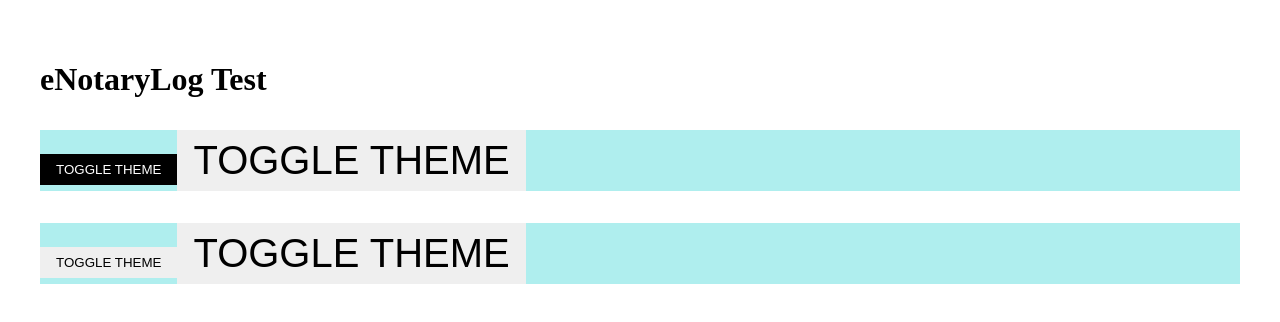
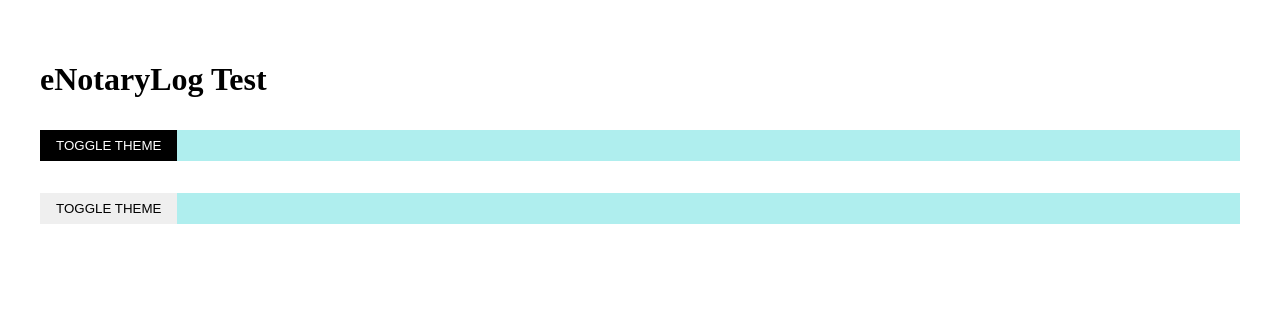
Before and after one commit to jameshood118/react-theme-toggle, a React (Create React App) app: page / in a window 1280 px wide. Shown: the top 322 px of the page. Built offline with nearby package versions, Linux system fonts and the light colour scheme.

Commit message:
remove super button, its ugly

```diff
--- a/src/components/Button.js
+++ b/src/components/Button.js
@@ -15,15 +15,11 @@ color: white;
 background: black
 `}
 `
-const SuperButton = styled(StyledButton)`
-font-size: 2.5rem;
-`
 
 const Button = ({primary, children})=> {
 return (
 <Wrapper>
     <StyledButton primary={primary}>{children}</StyledButton>
-    <SuperButton>{children}</SuperButton>
 </Wrapper>
     );
 }
```
